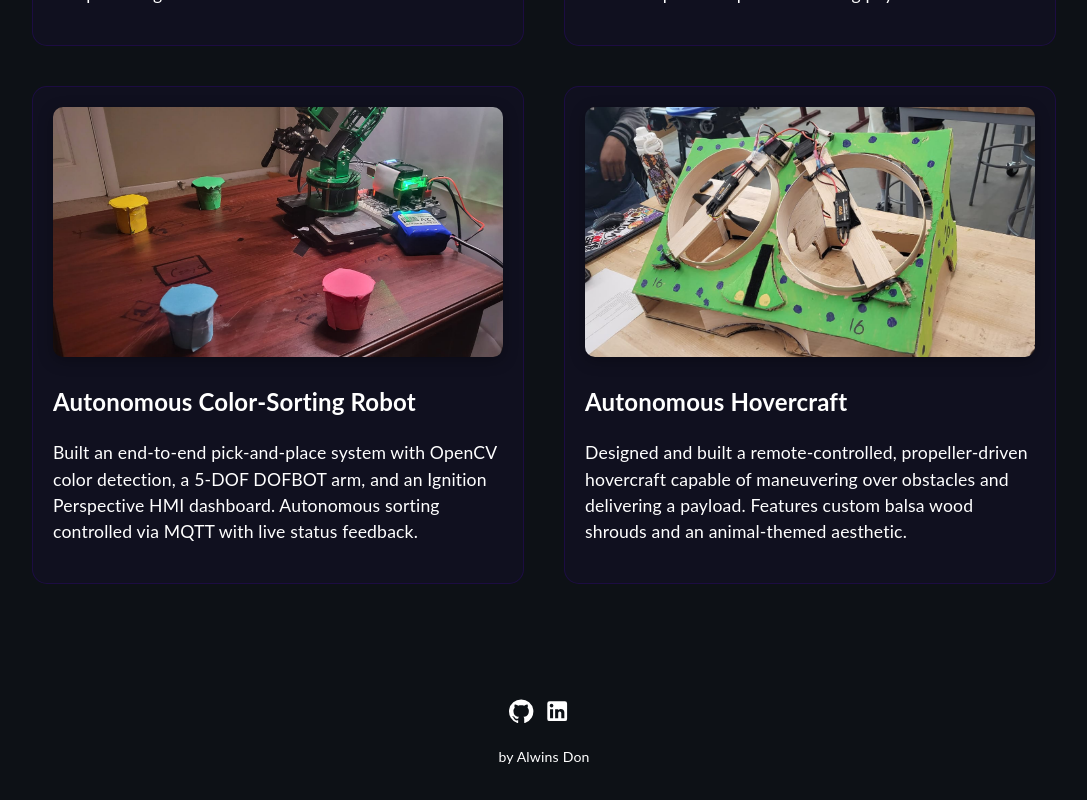
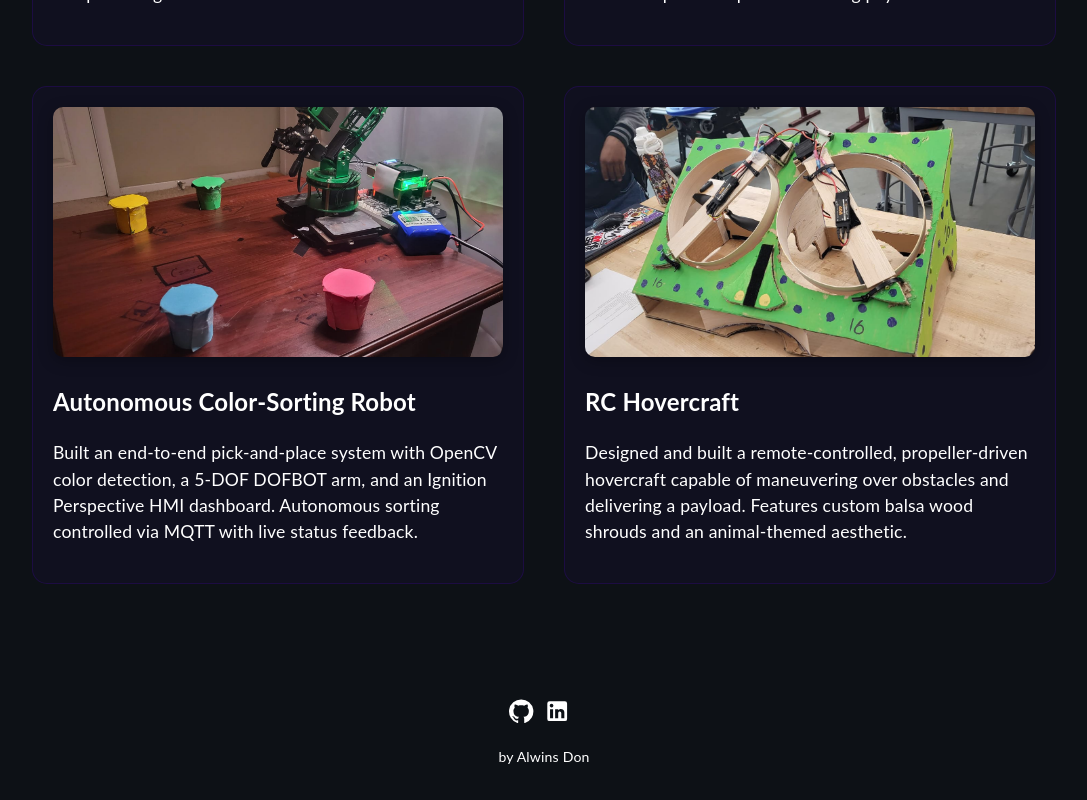
Before and after one commit to alwinsdon/alwinsdon.github.io, a React (Create React App) app: page / in a window 1280 px wide. Shown: the part 2814-3614 px from the top of the page, without its empty margins (96-1183 px from the left). Built offline with nearby package versions, Linux system fonts and the light colour scheme.

Commit message:
Update: Renamed Hovercraft to RC Hovercraft

```diff
--- a/src/components/Project.tsx
+++ b/src/components/Project.tsx
@@ -39,8 +39,8 @@ function Project() {
                 <p>Built an end-to-end pick-and-place system with OpenCV color detection, a 5-DOF DOFBOT arm, and an Ignition Perspective HMI dashboard. Autonomous sorting controlled via MQTT with live status feedback.</p>
             </div>
             <div className="project">
-                <Link to="/project/autonomous-hovercraft"><img src={hovercraftThumb} className="zoom" alt="Autonomous Hovercraft" width="100%"/></Link>
-                <Link to="/project/autonomous-hovercraft"><h2>Autonomous Hovercraft</h2></Link>
+                <Link to="/project/autonomous-hovercraft"><img src={hovercraftThumb} className="zoom" alt="RC Hovercraft" width="100%"/></Link>
+                <Link to="/project/autonomous-hovercraft"><h2>RC Hovercraft</h2></Link>
                 <p>Designed and built a remote-controlled, propeller-driven hovercraft capable of maneuvering over obstacles and delivering a payload. Features custom balsa wood shrouds and an animal-themed aesthetic.</p>
             </div>
         </div>
--- a/src/components/projects/HovercraftProject.tsx
+++ b/src/components/projects/HovercraftProject.tsx
@@ -9,7 +9,7 @@ import hcpTransmitter from '../../assets/images/projects/hcp/HCP - Transmitter.j
 function HovercraftProject() {
   return (
     <ProjectDetail
-      title="Autonomous Hovercraft"
+      title="RC Hovercraft"
       timeline="Spring 2025"
       background="Designed and constructed a hovercraft capable of gliding and maneuvering along the ground to complete an obstacle course for ENGR 11002. Requirements included remote controllability, overcoming 1/4 inch obstacles, capturing and delivering a golf ball, and incorporating an animal theme, all while adhering to a strict weight limit (800g) and budget (600 Gils)."
       description="Built a propeller-driven hovercraft with brushless motors and custom shrouds. The craft integrated standard servos for rudders and shrouds, a 16-gauge wire power system, and 40-amp ESCs. Fabricated using balsa wood and corrugated cardboard within a strictly allocated budget, and fully controllable via a Spektrum DX8E transmitter."
```
